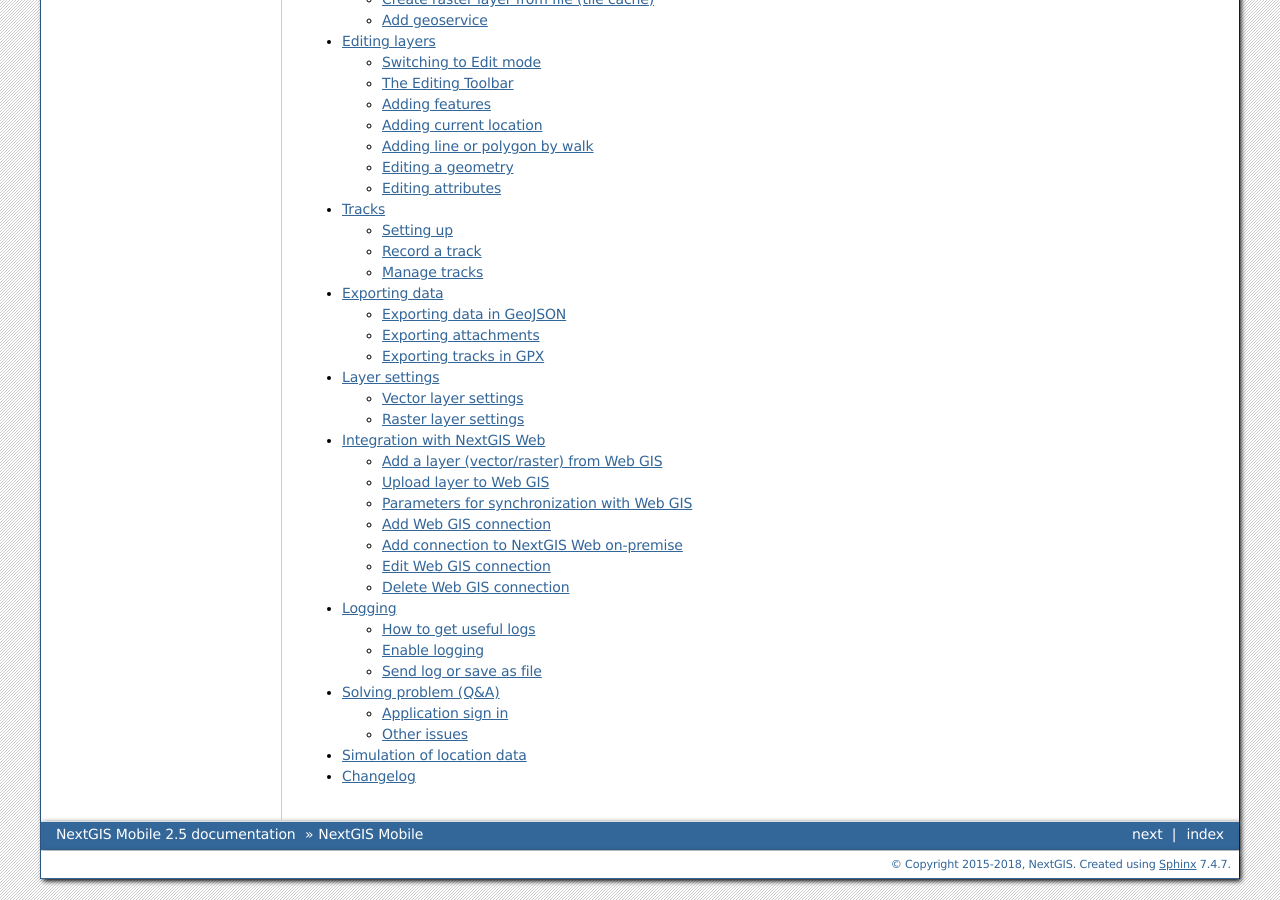
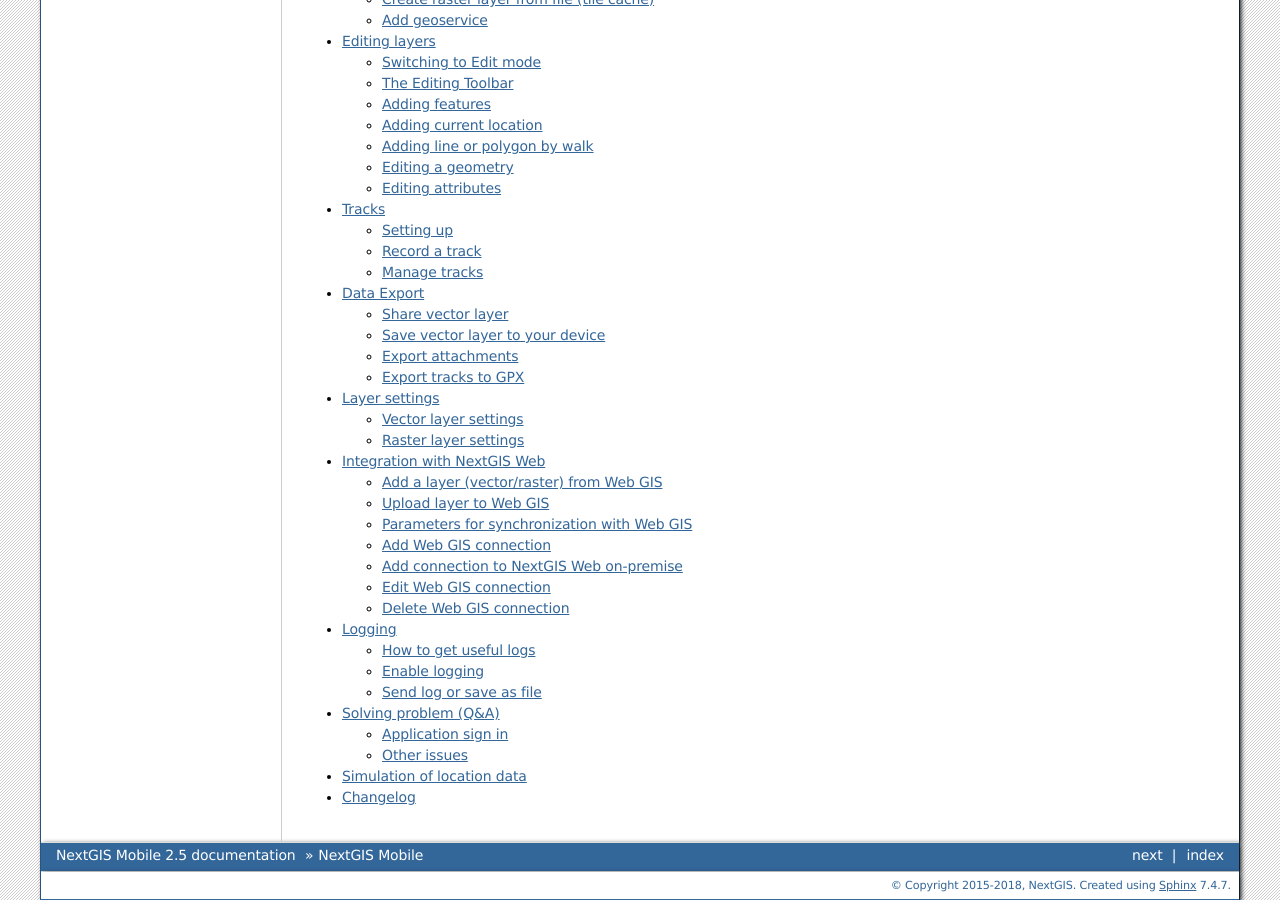
Before and after one commit to nextgis/docs_ngmobile, a Sphinx documentation site: the page built from source/index.rst, in a window 1280 px wide and 900 px high, scrolled down 1585 px. Built offline with Sphinx 7.4.7, drawn with Linux system fonts in a browser that asks for light colours; formulas are drawn with MathJax 3; some of the changed lines change nothing that is shown.

Commit message:
update share.rst

```diff
--- a/source/share.rst
+++ b/source/share.rst
@@ -1,79 +1,153 @@
+Data Export
+===============
 
+Tracks recorded in the NextGIS Mobile application, vector layers, and their attachments can be exported as files.
+
+Depending on the applications installed on the device, you can:
+
+* Send the file by email or via messenger.
+* Upload the file to a cloud storage, such as Google Drive.
+* Send a file to another device via Bluetooth or LAN access.
+* Save the file to the device's memory.
+
+.. seealso:: You can also send vector layers created in the application `to your Web GIS <https://docs.nextgis.com/docs_ngmobile/source/ngw_load.html#ngmobile-upload>`_ and enable `track synchronization <https://docs.nextgis.com/docs_ngcom/source/tracking.html#tracking-create>`_ with the server.
+
+.. _ngmobile_export_vector:
+
+Share vector layer
+------------------------
+
+To export vector layer data,
+
+* Open the Layer Tree |ic_layer_tree| (see :numref:`ngmobile_main_activity_pic`, item 1).
+* Open the menu of the desired layer by tapping the three dots |ic_menu_grey| next to it and select **Share**.
+
+.. figure:: _static/ngm_share_select_en.png
+   :name: ngm_share_select_pic
+   :align: center
+   :width: 8cm
+
+   Layer menu
+
+In the export parameters window, select what to use for field names: keys or aliases. Tap **OK**.
+
+.. figure:: _static/ngm_export_settings_en.png
+   :name: ngm_export_settings_pic
+   :align: center
+   :width: 8cm
+
+   Export parameters
+
+* Selecting which app you want to use to send the file.
+
+.. figure:: _static/ngm_share_en.png
+   :name: ngmobile_share_pic
+   :align: center
+   :width: 8cm
+
+   Share dialogue window
+
+* Select the desired option (send by mail or messenger, etc.) and complete the export in the corresponding application.
+
+The layer data is saved in the :term:`GeoJSON` format (Web Mercator coordinate system, EPSG:3857). Layer name is used as the file name.
 
 .. _ngmobile_share:
 
-Exporting data
-===============
+Save vector layer to your device
+----------------------------------------
 
-.. _ngmobile_export_vector:
+To save the layer to the device as a file:
 
-Exporting data in GeoJSON
----------------------------
+* Open the Layer Tree |ic_layer_tree| (see :numref:`ngmobile_main_activity_pic`, item 1).
+* Open the menu of the desired layer by tapping the three dots |ic_menu_grey| next to it and select **Save**.
 
-To export data from NextGIS Mobile vector layer open Layers tree panel (item 1 in :numref:`ngmobile_main_activity_pic_1`). Then tap on the contextual menu icon next to the layer name (item 5 in :numref:`ngmobile_layer_tree_pic`). This will open the contextual menu items as shown in item 6 in :numref:`ngmobile_layer_tree_pic` There you need to select "Share".
+.. figure:: _static/ngm_save_select_en.png
+   :name: ngm_save_select_pic
+   :align: center
+   :width: 8cm
 
-Android standard Share dialogue window with a list of available Share options will open as shown in :numref:`ngmobile_share_pic`.
+   Layer menu
 
-.. figure:: _static/ngmobile_share.png
-   :name: ngmobile_share_pic
+In the export parameters window, select what to use for field names: keys or aliases. Tap **OK**.
+
+.. figure:: _static/ngm_export_settings_en.png
+   :name: ngm_export_settings_pic2
    :align: center
-   :height: 10cm
+   :width: 8cm
 
-   Share dialogue window.
+   Export parameters
 
-After you select a share option, data in the selected layer will be recorded in :term:`GeoJSON` format (:term:`coordinate system` Web Mercator, EPSG:3857) and exported via the selected application. The name of GeoJSON file will be the same as the name of the exported layer.
+A file save window will open, where you can choose the path and name for the file.
 
-Some of the share options (availability is dependent on the apps installed on your device):
 
-* You can send the file as an attachment via Gmail or different Email app.
-* You can upload the file to Google Drive/Dropbox/other cloud service and then share it with your colleagues.
-* You can send the file to another device via Bluetooth or SHAREit.
-* You can save the file on a memory card.
-
-.. warning::
-   In many Android versions to save a file on the device memory card you need a file manager app (for example, ES Explorer or similar).
-
-See how to change the default sharing method:
-
-.. raw:: html
-
-   <iframe width="560" height="315" src="https://www.youtube.com/embed/ducW-h1T-8M?si=K0EY1kNsTMMRQra4" title="YouTube video player" frameborder="0" allow="accelerometer; autoplay; clipboard-write; encrypted-media; gyroscope; picture-in-picture; web-share" referrerpolicy="strict-origin-when-cross-origin" allowfullscreen></iframe>
-
-Watch on `youtube <https://youtu.be/ducW-h1T-8M?si=9oYserBatgQ72jum>`_.
 
 .. _ngmobile_export_attachments:
 
-Exporting attachments
------------------------
+Export attachments
+-------------------
 
-Each feature in vector layer can have one or more photos attached to it. Photos are stored separately as image files and added to archive file with layer data during the export. For each feature a separate attachments folder is generated in the archive, the name of the folder corresponds to feature ID.
+One or more photos can be attached to each feature of a vector layer in NextGIS Mobile (`learn more <https://docs.nextgis.com/docs_ngmobile/source/editing.html#ngmobile-add-geometry>`_.
 
-Example:
+.. seealso::
+
+   When you `upload a layer to the Web GIS <https://docs.nextgis.com/docs_ngmobile/source/ngw_load.html#ngmobile-upload>`_ , attachments are automatically uploaded to the server.
+
+When you save a layer to your device as a file, the photos are added to an archive. Each feature has a corresponding folder that has its ID as the name.
+
+Example entry::
 
 (4:10000002.jpg,10000000.jpg,10000001.jpg,10000003.jpg)
 
-Explanation:
+What it means:
 
-4 photos are attached to a feature. These 4 photos are stored in the folder which name is similar to the feature ID.
+4 photographs with the following names are attached to this feature.
+These photos are in the folder named with the object ID.
+
+
 
 .. _ngmobile_export_GPX:
 
-Exporting tracks in GPX
-------------------------
+Export tracks to GPX
+----------------------
 
-To start exporting tracks first find "My Tracks" group in Layers tree panel. Then tap on contextual menu button as shown in :numref:`ngmobile_tree_layers_gpx_pic` and select "List".
+Recorded tracks can be exported to a file, for example, to create a backup.
 
-.. figure:: _static/tree_layers_gpx.png
-   :name: ngmobile_tree_layers_gpx_pic
+* Select the |ic_tracks| "My Tracks" layer in the Layer Tree.
+* Open the layer menu by clicking the three dots |ic_menu_grey| next to the layer and click **List**.
+
+.. figure:: _static/ngm_tree_tracks_menu_en.png
+   :name: ngm_mytracks_context_pic
    :align: center
-   :height: 10cm
+   :width: 8cm
 
-   "My tracks" in Layers tree panel.
+   Opening track list from the layer tree
 
-This will open a list of recorded tracks as shown in :numref:`ngmobile_tracks_list_gpx_pic`. If there are few tracks recorded in a day, tracks will be divided into sessions. If a track was recorded during few days, this track will be divided into parts corresonding to recording days.
 
-Select a track you want to export by ticking the corresponding checkbox, and buttons in Top toolbar will become active as shown in  :numref:`ngmobile_layer_gpx_selected_pic`
+* A list of recorded tracks is opened. If several tracks were recorded on the same day, the tracks will be broken down by sessions. If one track was recorded over several days, then the recorded track will be split into parts at midnight.
+* Select the track by placing a checkmark next to it. Action buttons for tracks will appear on the top panel.
 
-To export the track, tap on Share button (see item 4 in :numref:`ngmobile_layer_gpx_selected_pic`). It will open the same Share dialogue window as shown in :numref:`ngmobile_share_pic` above.
+.. figure:: _static/ngm_tracks_selected_en.png
+   :name: ngm_tracks_selected_pic
+   :align: center
+   :width: 8cm
 
-After you select a share option, data in the selected track will be recorded in GPX format and exported via the selected application.
+   Track toolbar, the "Share" button is highlighted
+
+* Click the "Share" button |ic_share|.
+* Select the desired option (send by mail or messenger, save to the device etc.) and complete the export in the corresponding application.
+
+.. |ic_share| image:: _static/ic_share.png
+   :width: 6mm
+   :alt: three dots connected by a line
+
+.. |ic_tracks| image:: _static/ic_tracks.png
+   :width: 6mm
+   :alt: squiggle
+
+.. |ic_layer_tree| image:: _static/ic_layer_tree.png
+   :width: 7mm
+   :alt: three lines
+
+.. |ic_menu_grey| image:: _static/ic_menu_grey.png
+   :width: 3mm
+   :alt: tree dots
```
Also changed, not shown: source/_static/ic_share.png (added), source/_static/ngm_export_settings_en.png (added), source/_static/ngm_save_select_en.png (added), source/_static/ngm_share_en.png (added), source/_static/ngm_share_select_en.png (added), source/_static/ngm_tracks_selected_en.png (added).
